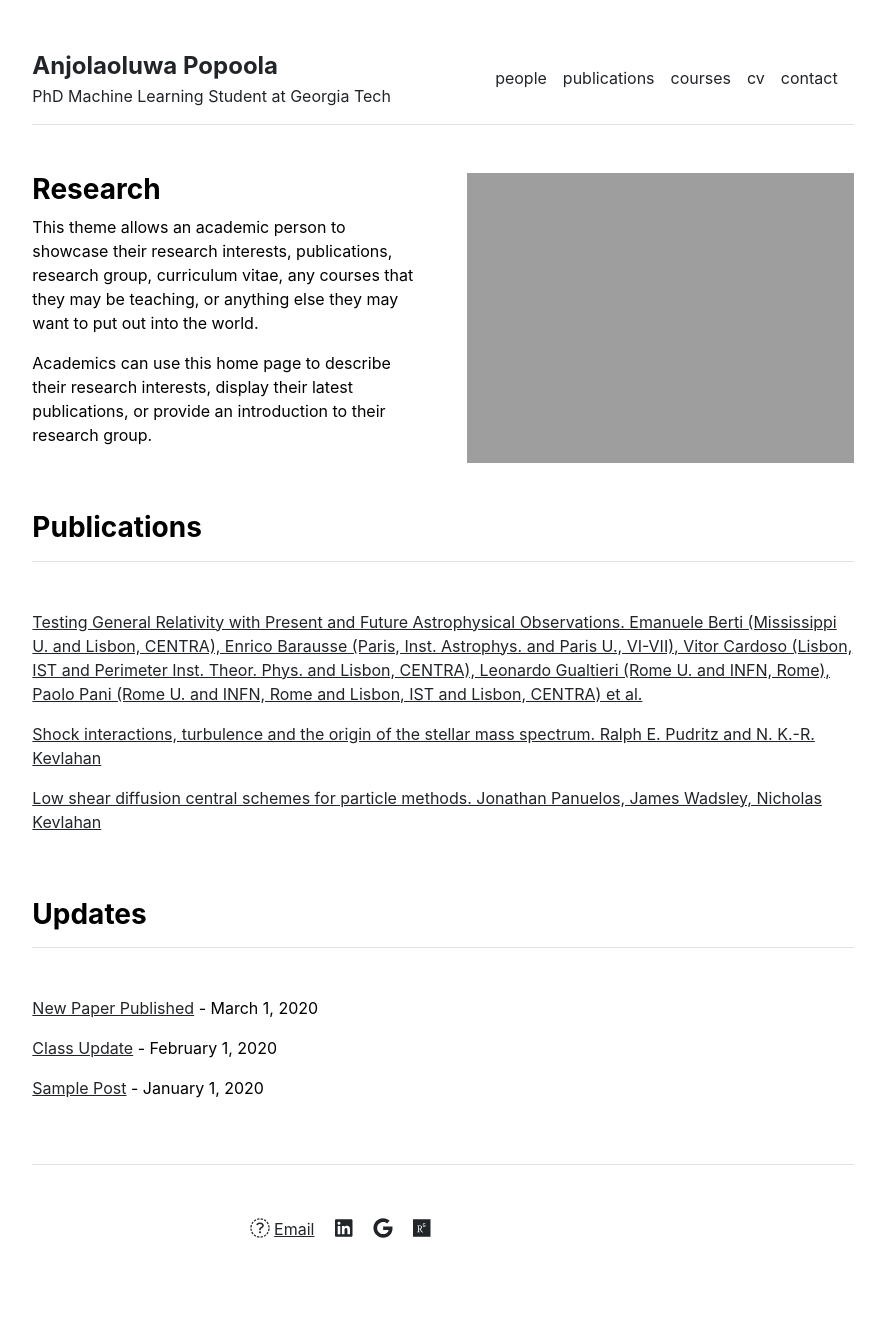
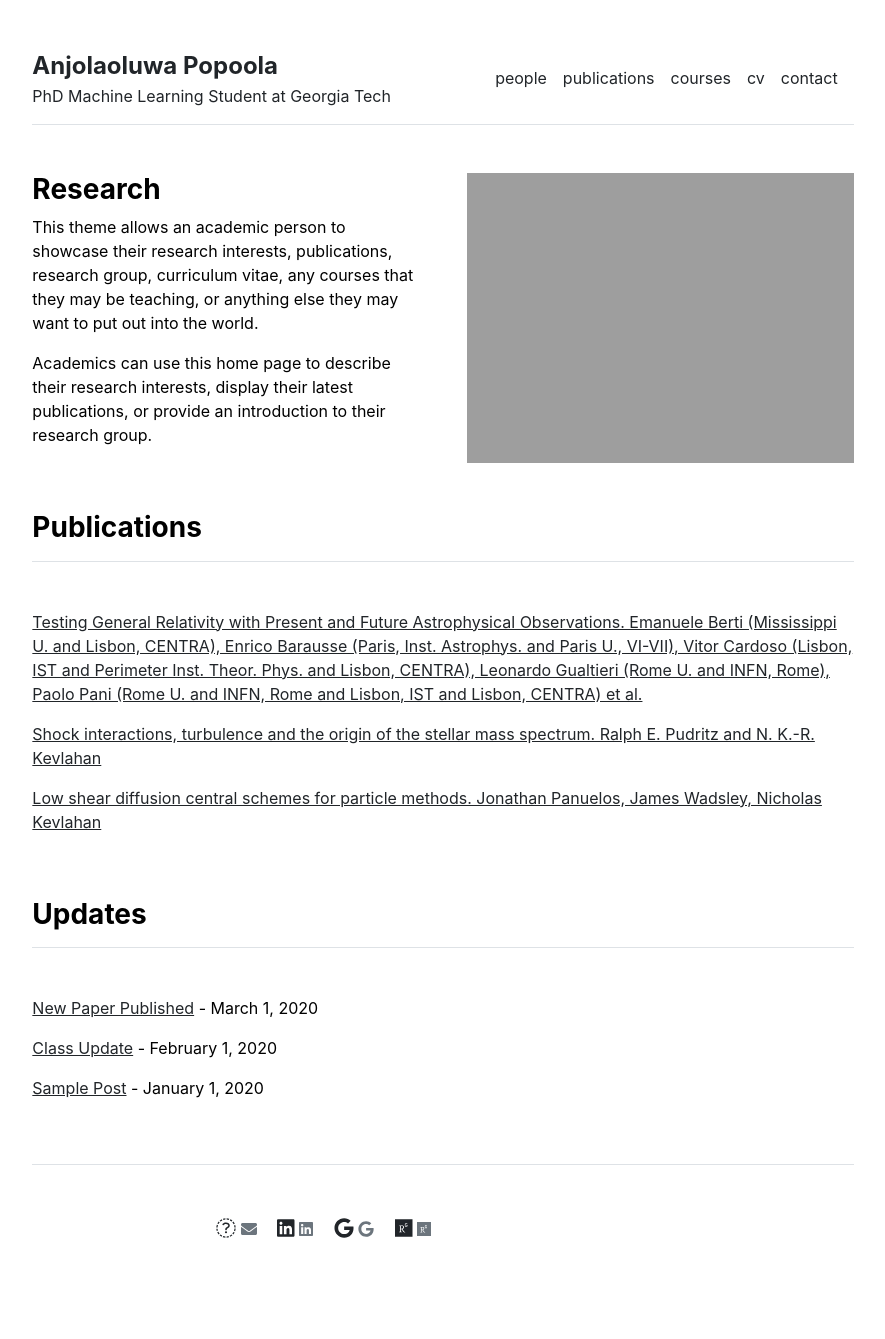
Before and after one commit to apopoola3/anjolapopoola.github.io, a Jekyll site: the page built from index.md, in a window 1280 px wide. Shown: the whole page, without its empty margins (197-1082 px from the left). Built offline with Jekyll 4.4.1, drawn with Linux system fonts in a browser that asks for light colours.

Commit message:
updating the email

```diff
--- a/_data/settings.yml
+++ b/_data/settings.yml
@@ -16,7 +16,7 @@ courses:
 - {name: 'Stellar Structures', url: 'stellar-structures'}
 
 social:
-- {icon: 'email', link: 'mailto:apopoola3@gatech.edu'}
+- {icon: 'envelope', link: 'mailto:apopoola3@gatech.edu'}
 - {icon: 'linkedin', link: 'https://www.linkedin.com/in/anjpopoola/'}
 - {icon: 'google scholar', link: 'https://scholar.google.com/citations?user=HnjeRToAAAAJ&hl=en&oi=ao'}
 - {icon: 'researchgate', link: 'https://www.researchgate.net/profile/Anjolaoluwa-Popoola'}
--- a/_includes/footer.html
+++ b/_includes/footer.html
@@ -3,9 +3,12 @@
     <div class="col-md-6 text-end social-media-icons">
       {% for item in site.data.settings.social %}
         <a href="{{ item.link }}" class="ms-3 fs-5"><i class="fab fa-{{ item.icon }}"></i></a>
-        {% if item.icon == "email" %}
-          <a href="{{ item.link }}">{{ item.icon | capitalize }}</a>
-        {% endif %}
+        {% if item.icon == "envelope" %}
+            <i class="fas fa-envelope"></i>
+          {% else %}
+            <i class="fab fa-{{ item.icon }}"></i>
+          {% endif %}
+        </a>
       {% endfor %}
     </div>
   </div>
```
